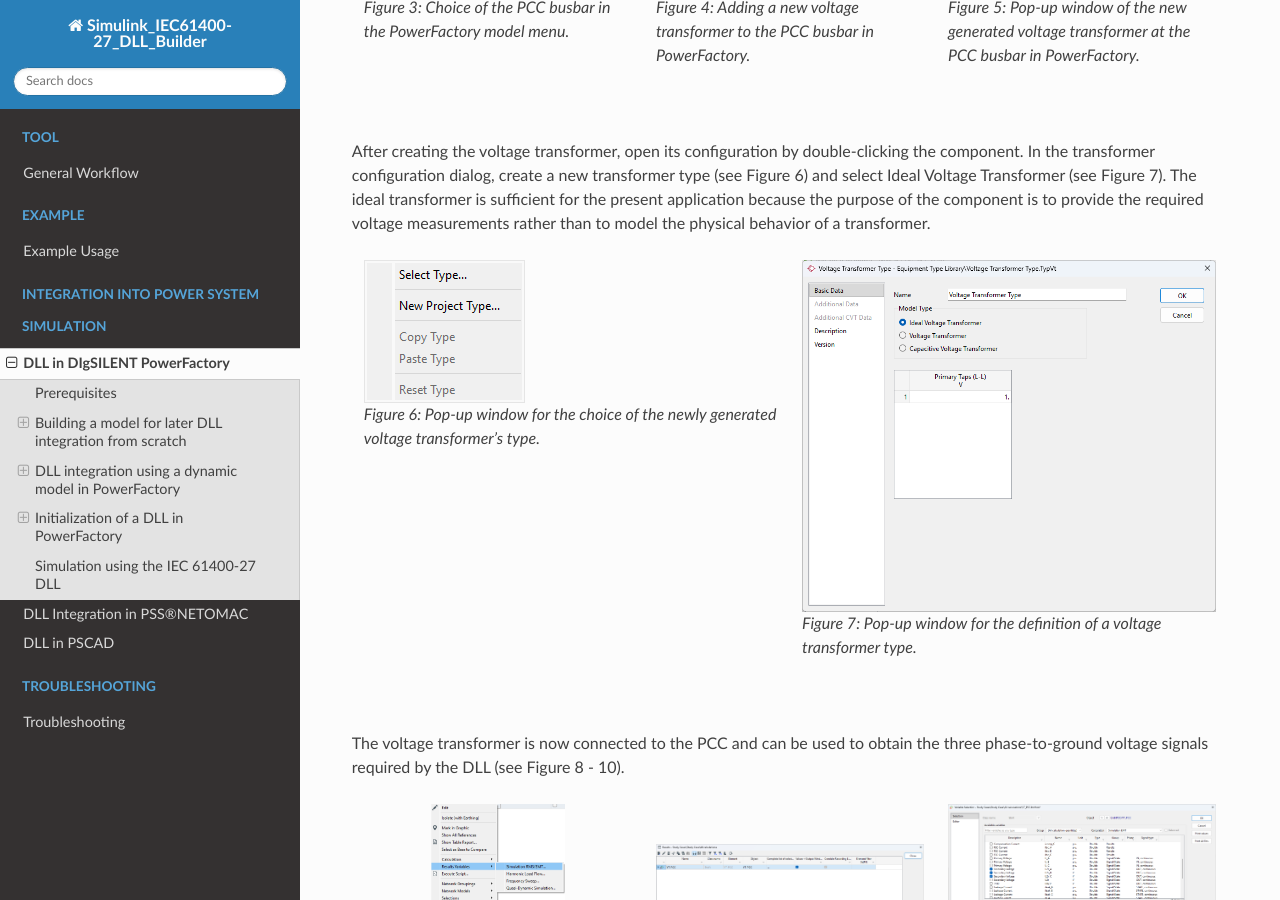
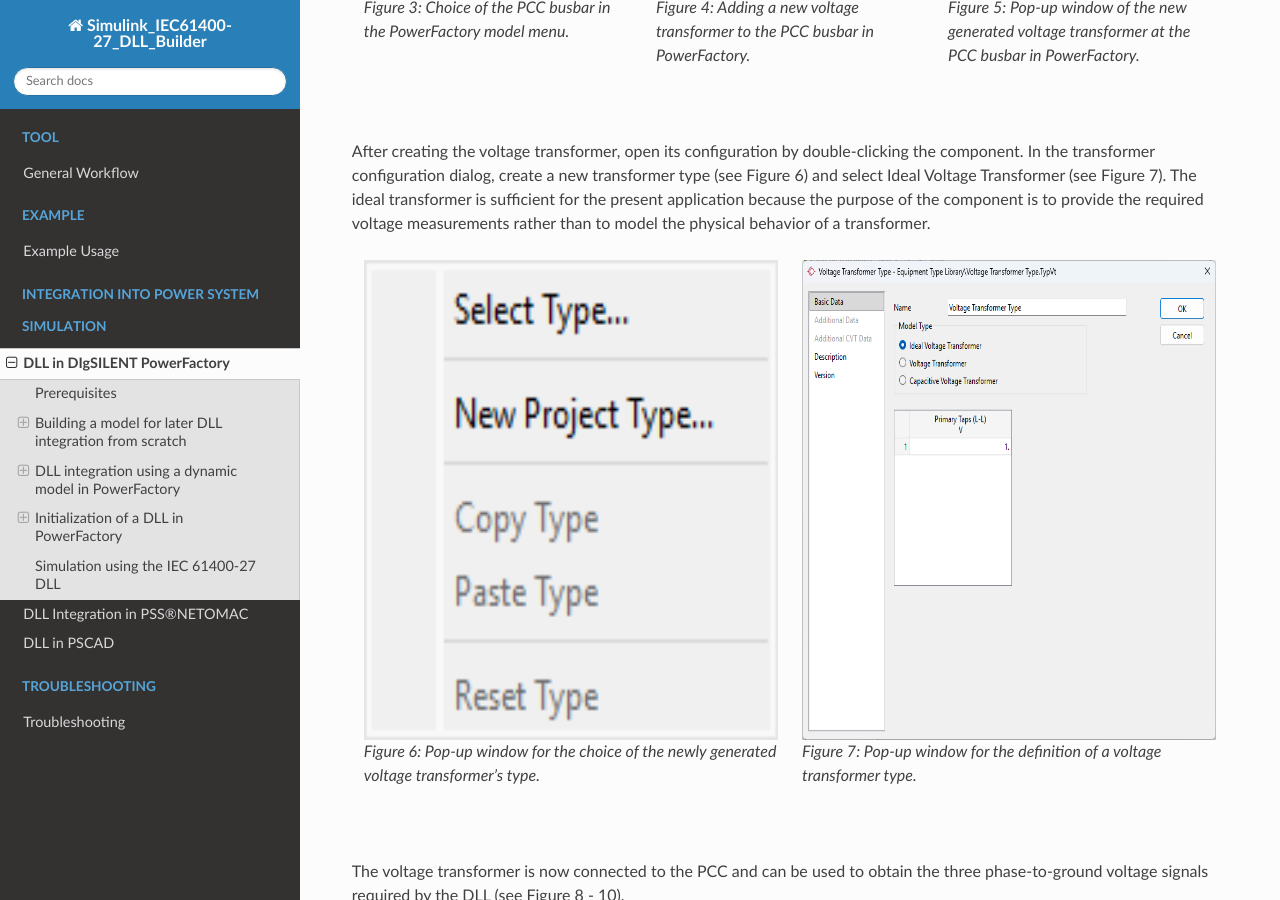
Before and after one commit to Institute-of-Electrical-Energy-Systems/SIMULINK_DLL_Builder, a Sphinx documentation site: the page built from docs/DLL_in_PF.rst, in a window 1280 px wide and 900 px high, scrolled down 2649 px. Built offline with Sphinx 7.4.7 and the Read the Docs theme 3.1.0, drawn with Linux system fonts in a browser that asks for light colours; formulas are drawn with MathJax 3.

Commit message:
Update DLL_in_PF.rst

```diff
--- a/docs/DLL_in_PF.rst
+++ b/docs/DLL_in_PF.rst
@@ -105,6 +105,7 @@ The ideal transformer is sufficient for the present application because the purp
 
       .. figure:: ./images/PowerFactory/VT_PowerFactory3.png
          :alt: Pop-up window for the choice of the newly generated voltage transformer's type.
+         :height: 30em
 
          Figure 6: Pop-up window for the choice of the newly generated voltage transformer's type.
 
@@ -112,6 +113,7 @@ The ideal transformer is sufficient for the present application because the purp
 
       .. figure:: ./images/PowerFactory/VT_PowerFactory4.png
          :alt: Pop-up window for the definition of a voltage transformer type.
+         :height: 30em
 
          Figure 7: Pop-up window for the definition of a voltage transformer type.
 
```
